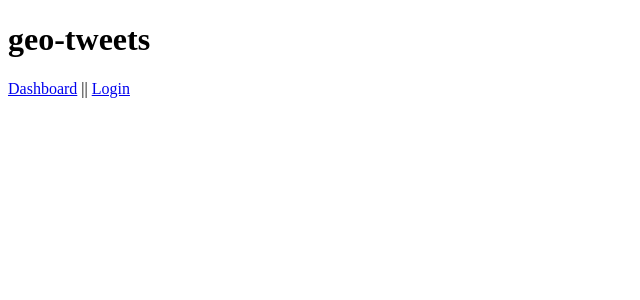
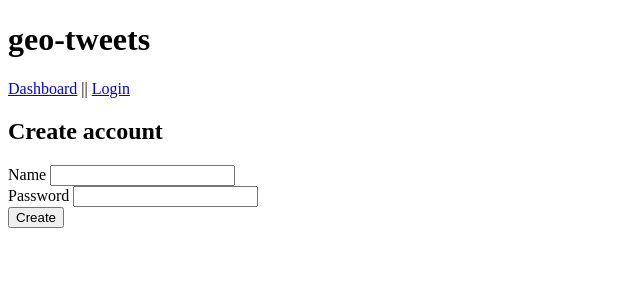
Before and after one commit to AlexeyVoloshin/GeoTweets, an Angular app: page /create-account in a window 1280 px wide. Before the commit this address led to /. Shown: the top 300 px of the page, without its empty margins (0-640 px from the left). Built offline with nearby package versions, Linux system fonts and the light colour scheme.

Commit message:
add form create account

```diff
--- /dev/null
+++ b/src/app/login/create-account/create-account.component.css
@@ -0,0 +1,6 @@
+input.ng-touched.ng-invalid {
+  border:solid red 2px;
+}
+input.ng-touched.ng-valid {
+  border:solid green 2px;
+}
--- /dev/null
+++ b/src/app/login/create-account/create-account.component.html
@@ -0,0 +1,20 @@
+<h2>Create account</h2>
+<form [formGroup]="checkoutForm" (ngSubmit)="onSubmit(checkoutForm.value)">
+
+  <div>
+    <label for="name">
+      Name
+    </label>
+    <input id="name" type="text" formControlName="name">
+  </div>
+
+  <div>
+    <label for="password">
+      Password
+    </label>
+    <input id="password" type="text" formControlName="password">
+  </div>
+
+  <button class="button" type="submit">Create</button>
+
+</form>
--- /dev/null
+++ b/src/app/login/create-account/create-account.component.ts
@@ -0,0 +1,31 @@
+import { Component, OnInit } from '@angular/core';
+import { FormBuilder } from '@angular/forms';
+@Component({
+  selector: 'app-create-account',
+  templateUrl: './create-account.component.html',
+  styleUrls: ['./create-account.component.css']
+})
+export class CreateAccountComponent implements OnInit {
+  items;
+  checkoutForm;
+  private string: string;
+  constructor(private formBuilder: FormBuilder) {
+    this.checkoutForm = this.formBuilder.group({
+      name: '',
+      password: ''
+    });
+  }
+
+  ngOnInit() {
+  }
+
+  onSubmit(data: any) {
+
+    data.name = data.name.trim();
+    data.password = data.password.trim();
+    if (!data.name) {
+      return;
+    }
+    console.log(data);
+  }
+}
--- a/src/app/login/login-routing.module.ts
+++ b/src/app/login/login-routing.module.ts
@@ -1,9 +1,11 @@
 import { NgModule } from '@angular/core';
 import { Routes, RouterModule } from '@angular/router';
 import { LoginComponent} from './login.component';
+import {CreateAccountComponent} from './create-account/create-account.component';
 
 const routes: Routes = [
-  { path: '', component: LoginComponent }
+  { path: '', component: LoginComponent },
+  { path: 'create-account', component: CreateAccountComponent}
 ];
 
 @NgModule({
--- a/src/app/login/login.component.html
+++ b/src/app/login/login.component.html
@@ -3,8 +3,9 @@
   <label>Login:
     <input #Login />
   </label><br>
-  <label>Password
+  <label>Password:
     <input #Password>
-  </label>
+  </label><br>
   <button (click)="login(Login.value, Password.value); Login.value = ''; Password.value = '';">Enter</button>
+  <a routerLink="/create-account">Create Account</a>
 </div>
```
Also changed, not shown: src/app/api.service.ts (added, +12 -0 lines), src/app/login/login.module.ts (+12 -6 lines), src/app/login/user/user.service.ts (added, +9 -0 lines).
